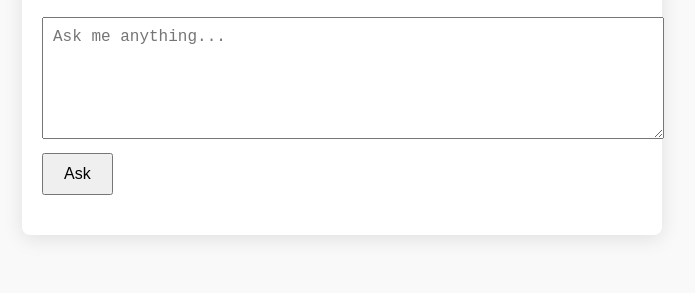
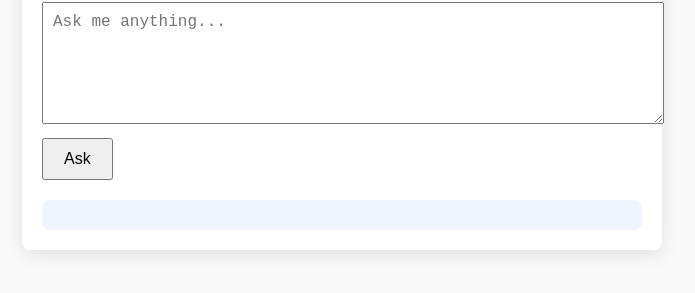
Before and after one commit to snagapu/learn-ai-groq-frontend, a plain HTML site: page index.html in a window 1280 px wide. Shown: the part 337-630 px from the top of the page, without its empty margins (298-993 px from the left). Drawn offline with Linux system fonts and the light colour scheme.

Commit message:
Update styles.css

```diff
--- a/styles.css
+++ b/styles.css
@@ -33,5 +33,11 @@ button {
 
 #answer {
   margin-top: 20px;
-  font-weight: bold;
+  padding: 15px;
+  background: #f0f4ff;
+  border-radius: 8px;
+  white-space: pre-wrap;
+  line-height: 1.6;
+  font-family: 'Courier New', monospace;
+  color: #333;
 }
```
